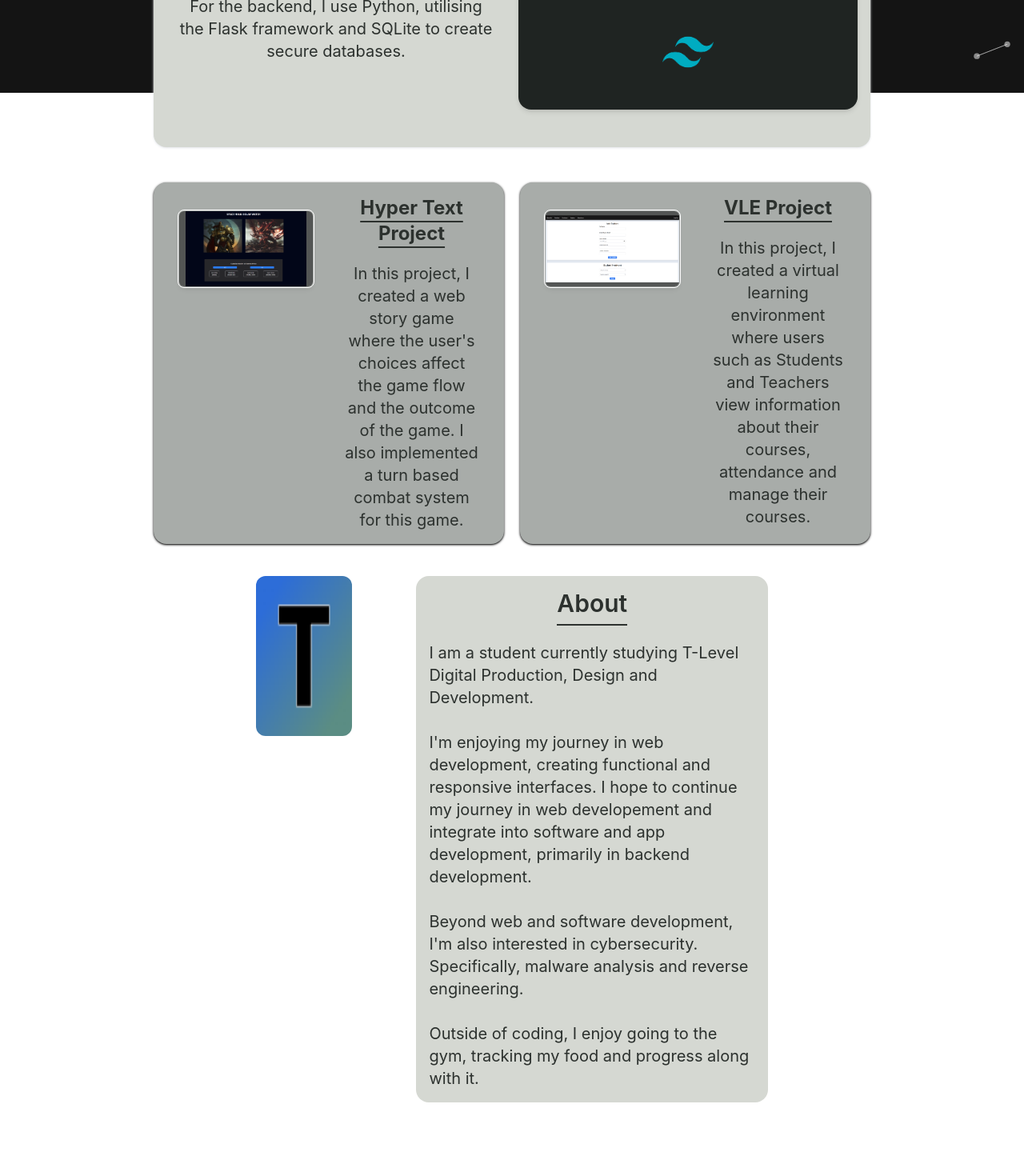
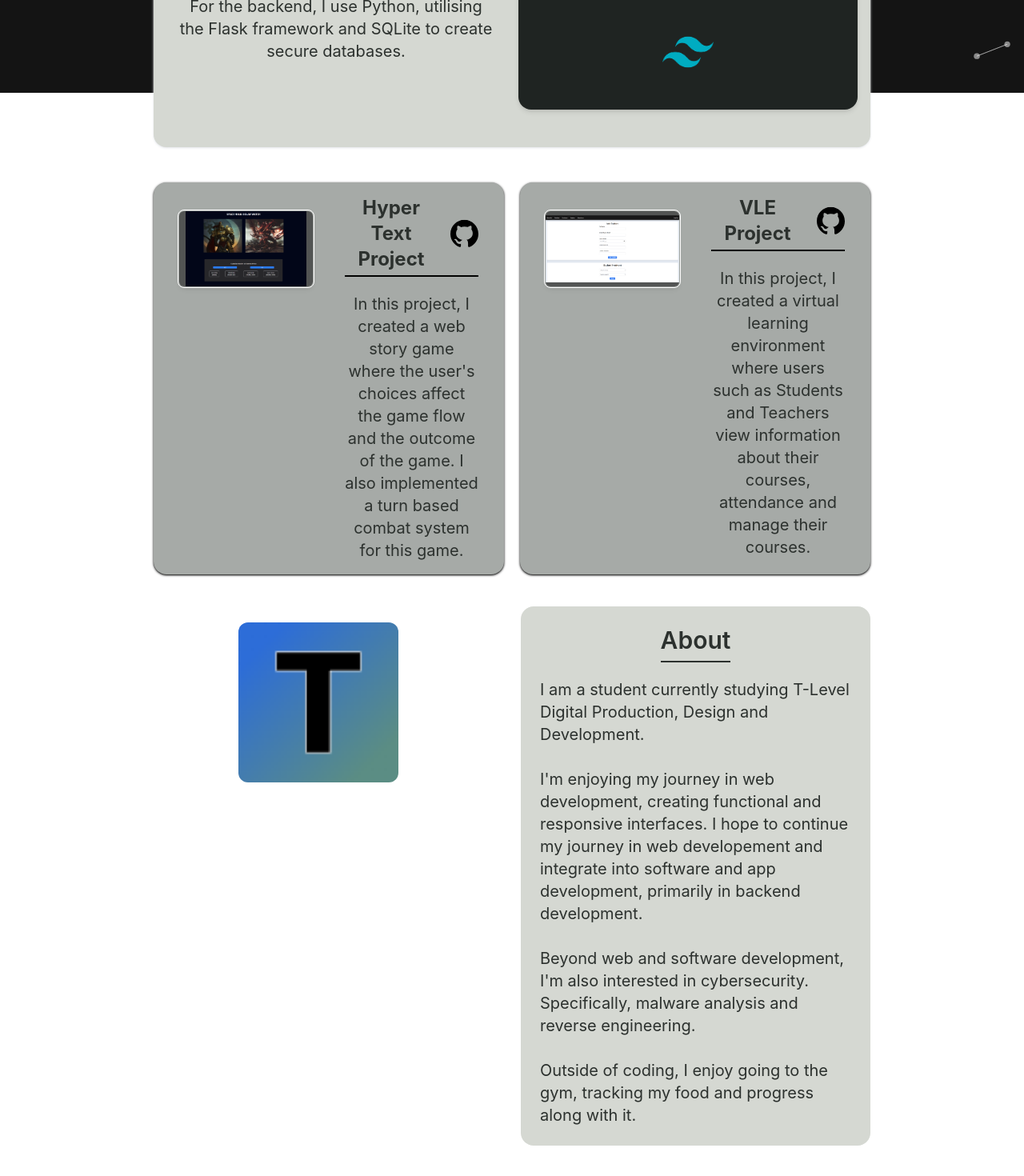
Before and after one commit to thomas-stk/thomas-stk.github.io, a React (Create React App) app: page / in a window 1280 px wide. Shown: the part 684-2154 px from the top of the page at 80% size. Before the commit the page ends 2102 px from the top, so only its background shows below. Built offline with nearby package versions, Linux system fonts and the light colour scheme.

Commit message:
Added profile, links to all socials as well as Alt tags and aria-label

```diff
--- a/src/App.css
+++ b/src/App.css
@@ -94,7 +94,7 @@
 }
 
 .projectBg {
-  background-color: #a8aca9;
+  background-color: #a6aaa7;
 }
 
 .projectText {
--- a/src/App.js
+++ b/src/App.js
@@ -21,9 +21,9 @@ function App() {
               Portfolio
             </div>
             <ul className='flex flex-row flex-wrap justify-center space-x-4 sm:space-x-8 sm:text-xl sm:font-semibold'>
-              <li className='p-2 sm:p-5 transition-y-3 hover:-translate-y-2 delay-100 duration-300 ease-in-out hover:text-teal-900'><a href='#Projects'>Projects</a></li>
+              <li className='p-2 sm:p-5 transition-y-3 hover:-translate-y-2 delay-100 duration-300 ease-in-out hover:text-white'><a href='#Projects'>Projects</a></li>
 
-              <li className='p-2 sm:p-5 transition-y-3 hover:-translate-y-2 delay-100 duration-300 ease-in-out hover:text-teal-900'>About</li>
+              <li className='p-2 sm:p-5 transition-y-3 hover:-translate-y-2 delay-100 duration-300 ease-in-out hover:text-white'><a href='#About'>About</a></li>
             </ul>
 
           </div>
@@ -58,39 +58,39 @@ function App() {
             <div className='sm:w-1/2 sm:h-full mt-5 sm:mt-10 '>
               <div className='appBg flex flex-wrap justify-center py-10 gap-5 sm:gap-10 sm:justify-center sm:py-10 shadow-md rounded-2xl'>
                 <div className='w-[15%] tooltip transition delay-100 duration-300 ease-in-out hover:-translate-y-3'>
-                  <img alt='css icon' src='/Icons/css.png'></img>
+                  <img alt='CSS' src='/Icons/css.png'></img>
                   <span className='tooltiptext'>CSS</span>
                 </div>
                 <div className='w-[15%] tooltip transition delay-100 duration-300 ease-in-out hover:-translate-y-3'>
-                  <img alt='flask icon' src='/Icons/flask1.png'></img>
+                  <img alt='Flask' src='/Icons/flask1.png'></img>
                   <span className='tooltiptext'>Flask</span>
                 </div>
                 <div className='w-[15%] tooltip transition delay-100 duration-300 ease-in-out hover:-translate-y-3'>
-                  <img alt='html icon' src='/Icons/html.png'></img>
+                  <img alt='HTML' src='/Icons/html.png'></img>
                   <span className='tooltiptext'>HTML</span>
                 </div>
                 <div className='w-[15%] tooltip transition delay-100 duration-300 ease-in-out hover:-translate-y-3'>
-                  <img alt='jinja icon' src='/Icons/jinja1.png'></img>
+                  <img alt='Jinja' src='/Icons/jinja1.png'></img>
                   <span className='tooltiptext'>Jinja</span>
                 </div>
                 <div className='w-[15%] tooltip transition delay-100 duration-300 ease-in-out hover:-translate-y-3'>
-                  <img alt='JavaScript icon' src='/Icons/js.png'></img>
+                  <img alt='JavaScript' src='/Icons/js.png'></img>
                   <span className='tooltiptext'>JavaScript</span>
                 </div>
                 <div className='w-[15%] tooltip transition delay-100 duration-300 ease-in-out hover:-translate-y-3'>
-                  <img alt='Python icon' src='/Icons/python.png'></img>
+                  <img alt='Python' src='/Icons/python.png'></img>
                   <span className='tooltiptext'>Python</span>
                 </div>
                 <div className='w-[15%] tooltip transition delay-100 duration-300 ease-in-out hover:-translate-y-3'>
-                  <img src='/Icons/react.png' alt='React icon'></img>
+                  <img src='/Icons/react.png' alt='React'></img>
                   <span className='tooltiptext'>React</span>
                 </div>
                 <div className='w-[15%] tooltip transition delay-100 duration-300 ease-in-out hover:-translate-y-3'>
-                  <img src='/Icons/sqlite.png' alt='sqlite icon'></img>
+                  <img src='/Icons/sqlite.png' alt='SQLite'></img>
                   <span className='tooltiptext'>SQLite</span>
                 </div>
                 <div className='w-[15%] tooltip transition delay-100 duration-300 ease-in-out hover:-translate-y-3'>
-                  <img src='/Icons/tailwind.png' alt='TailwindCSS icon'></img>
+                  <img src='/Icons/tailwind.png' alt='TailwindCSS'></img>
                   <span className='tooltiptext'>TailwindCSS</span>
                 </div>
 
@@ -108,10 +108,25 @@ function App() {
           <div className='flex flex-col mt-6 w-3/4 mx-auto md:w-full rounded-2xl projectBg text-white p-4 min-h-[400px] md:min-h-[300px] sm:p-4 md:p-4 lg:rounded-2xl flex-1 shadow-sm shadow-black transition delay-100 duration-300 ease-in-out hover:scale-102'>
             <div className='flex flex-col xl:flex-row justify-center items-center md:items-start gap-5 w-full px-4 md:gap-10 md:w-full'>
               <div className='md:w-full md:mx-auto md:justify-center md:items-center md:mt-5'>
-                <img src='/Icons/hypertext.png' alt='HyperText Project' className='w-full lg:aspect-video object-contain bg-black/50 rounded-md outline outline-offset-1 outline-bg-white shadow-md'></img>
+                <img src='/Icons/hypertext.png' alt='Screenshot of HyperText Project' className='w-full lg:aspect-video object-contain bg-black/50 rounded-md outline outline-offset-1 outline-bg-white shadow-md'></img>
               </div>
               <div className='flex flex-col w-full justify-center items-center text-center md:w-full md:justify-center md:items-center md:text-center md:content-start secondText'>
-                <h2 className='sm:text-2xl text-xl font-bold underline underline-offset-8'>Hyper Text Project</h2>
+                <div className='flex flex-row border-b-2 border-black pb-1 items-center gap-1 md:gap-5'>
+                  <h2 className='sm:text-2xl text-xl font-bold'>Hyper Text Project</h2>
+
+                  {/* Black github svg */}
+                  <a href='https://github.com/thomas-stk/HyperText-Game' aria-label="View HyperText Project Source Code on GitHub" rel='noopener noreferrer' target='_blank'><svg className='-ml-1' width="35" height="56" viewBox="0 0 98 96" fill="none" xmlns="http://www.w3.org/2000/svg">
+                    <g clip-path="url(#clip0_730_27126)">
+                      <path d="M41.4395 69.3848C28.8066 67.8535 19.9062 58.7617 19.9062 46.9902C19.9062 42.2051 21.6289 37.0371 24.5 33.5918C23.2559 30.4336 23.4473 23.7344 24.8828 20.959C28.7109 20.4805 33.8789 22.4902 36.9414 25.2656C40.5781 24.1172 44.4062 23.543 49.0957 23.543C53.7852 23.543 57.6133 24.1172 61.0586 25.1699C64.0254 22.4902 69.2891 20.4805 73.1172 20.959C74.457 23.543 74.6484 30.2422 73.4043 33.4961C76.4668 37.1328 78.0937 42.0137 78.0937 46.9902C78.0937 58.7617 69.1934 67.6621 56.3691 69.2891C59.623 71.3945 61.8242 75.9883 61.8242 81.252L61.8242 91.2051C61.8242 94.0762 64.2168 95.7031 67.0879 94.5547C84.4102 87.9512 98 70.6289 98 49.1914C98 22.1074 75.9883 6.69539e-07 48.9043 4.309e-07C21.8203 1.92261e-07 -1.9479e-07 22.1074 -4.3343e-07 49.1914C-6.20631e-07 70.4375 13.4941 88.0469 31.6777 94.6504C34.2617 95.6074 36.75 93.8848 36.75 91.3008L36.75 83.6445C35.4102 84.2188 33.6875 84.6016 32.1562 84.6016C25.8398 84.6016 22.1074 81.1563 19.4277 74.7441C18.375 72.1602 17.2266 70.6289 15.0254 70.3418C13.877 70.2461 13.4941 69.7676 13.4941 69.1934C13.4941 68.0449 15.4082 67.1836 17.3223 67.1836C20.0977 67.1836 22.4902 68.9063 24.9785 72.4473C26.8926 75.2227 28.9023 76.4668 31.2949 76.4668C33.6875 76.4668 35.2187 75.6055 37.4199 73.4043C39.0469 71.7773 40.291 70.3418 41.4395 69.3848Z" fill="black" />
+                    </g>
+                    <defs>
+                      <clipPath id="clip0_730_27126">
+                        <rect width="98" height="96" fill="white" />
+                      </clipPath>
+                    </defs>
+                  </svg></a>
+
+                </div>
                 <p className='sm:text-xl text-lg font-normal mt-3 md:mt-5 '>In this project, I created a web story game where the user's choices affect the game flow and the outcome of the game. I also implemented a turn based combat system for this game.
                 </p>
               </div>
@@ -122,10 +137,24 @@ function App() {
           <div className='flex flex-col mt-6 w-3/4 mx-auto md:w-full rounded-2xl projectBg text-white p-4 min-h-[400px] md:min-h-[300px] sm:p-4 md:p-4 lg:rounded-2xl flex-1 shadow-sm shadow-black transition delay-100 duration-300 ease-in-out hover:scale-102'>
             <div className='flex flex-col xl:flex-row justify-center items-center md:items-start gap-5 w-full px-4 md:gap-10 md:w-full'>
               <div className='md:w-full md:mx-auto md:justify-center md:items-center md:mt-5'>
-                <img src='/Icons/vle.png' alt='Virtual Learning Environment Project' className='w-full lg:aspect-video object-contain bg-black/50 rounded-md outline outline-offset-1 outline-bg-white shadow-md'></img>
+                <img src='/Icons/vle.png' alt='Screenshot of Virtual Learning Environment Project' className='w-full lg:aspect-video object-contain bg-black/50 rounded-md outline outline-offset-1 outline-bg-white shadow-md'></img>
               </div>
               <div className='flex flex-col w-full justify-center items-center text-center md:w-full md:justify-center md:items-center md:text-center md:content-start secondText'>
-                <h2 className='sm:text-2xl text-xl font-bold underline underline-offset-8'>VLE Project</h2>
+                <div className='flex flex-row border-b-2 border-black pb-1 items-center gap-5'>
+                  <h2 className='sm:text-2xl text-xl font-bold'>VLE Project</h2>
+
+                  {/* Black github svg */}
+                  <a href='https://github.com/thomas-stk/Database-project-VLE-React-App' aria-label="View VLE Project Source Code on GitHub" rel='noopener noreferrer' target='_blank'><svg className='-ml-1' width="35" height="56" viewBox="0 0 98 96" fill="none" xmlns="http://www.w3.org/2000/svg">
+                    <g clip-path="url(#clip0_730_27126)">
+                      <path d="M41.4395 69.3848C28.8066 67.8535 19.9062 58.7617 19.9062 46.9902C19.9062 42.2051 21.6289 37.0371 24.5 33.5918C23.2559 30.4336 23.4473 23.7344 24.8828 20.959C28.7109 20.4805 33.8789 22.4902 36.9414 25.2656C40.5781 24.1172 44.4062 23.543 49.0957 23.543C53.7852 23.543 57.6133 24.1172 61.0586 25.1699C64.0254 22.4902 69.2891 20.4805 73.1172 20.959C74.457 23.543 74.6484 30.2422 73.4043 33.4961C76.4668 37.1328 78.0937 42.0137 78.0937 46.9902C78.0937 58.7617 69.1934 67.6621 56.3691 69.2891C59.623 71.3945 61.8242 75.9883 61.8242 81.252L61.8242 91.2051C61.8242 94.0762 64.2168 95.7031 67.0879 94.5547C84.4102 87.9512 98 70.6289 98 49.1914C98 22.1074 75.9883 6.69539e-07 48.9043 4.309e-07C21.8203 1.92261e-07 -1.9479e-07 22.1074 -4.3343e-07 49.1914C-6.20631e-07 70.4375 13.4941 88.0469 31.6777 94.6504C34.2617 95.6074 36.75 93.8848 36.75 91.3008L36.75 83.6445C35.4102 84.2188 33.6875 84.6016 32.1562 84.6016C25.8398 84.6016 22.1074 81.1563 19.4277 74.7441C18.375 72.1602 17.2266 70.6289 15.0254 70.3418C13.877 70.2461 13.4941 69.7676 13.4941 69.1934C13.4941 68.0449 15.4082 67.1836 17.3223 67.1836C20.0977 67.1836 22.4902 68.9063 24.9785 72.4473C26.8926 75.2227 28.9023 76.4668 31.2949 76.4668C33.6875 76.4668 35.2187 75.6055 37.4199 73.4043C39.0469 71.7773 40.291 70.3418 41.4395 69.3848Z" fill="black" />
+                    </g>
+                    <defs>
+                      <clipPath id="clip0_730_27126">
+                        <rect width="98" height="96" fill="white" />
+                      </clipPath>
+                    </defs>
+                  </svg></a>
+                </div>
                 <p className='sm:text-xl text-lg font-normal mt-3 md:mt-5 '>In this project, I created a virtual learning environment where users such as Students and Teachers view information about their courses, attendance and manage their courses.
                 </p>
               </div>
@@ -133,7 +162,37 @@ function App() {
           </div>
         </div>
 
-        {/* About Section for mobile*/}
+
+        {/* About Section for mobile */}
+
+        {/* Profile picture section for mobile */}
+        <div className='md:hidden flex flex-col w-full items-center'>
+          <div className='mt-5'>
+            <img src='/favicon-96x96.png' alt='Thomas Stokes Avatar' className='md:w-fit md:size-50 rounded-xl'></img>
+          </div>
+          <div className='mt-3'>
+            <h3 className='font-semibold text-2xl text-white font-sans'>Thomas Stokes</h3>
+            <p className='text-white font-sans text-xs'>Norwich, UK</p>
+          </div>
+          <div className='flex flex-row items-center space-x-4 mt-2'>
+
+            {/* Github profile Link */}
+            <a href='https://github.com/thomas-stk' aria-label="Visit Thomas Stokes' GitHub Profile" rel='noopener noreferrer' target='_blank'><svg width="37" height="56" viewBox="0 0 98 96" fill="none" xmlns="http://www.w3.org/2000/svg">
+              <g clip-path="url(#clip0_730_27136)"><path d="M41.4395 69.3848C28.8066 67.8535 19.9062 58.7617 19.9062 46.9902C19.9062 42.2051 21.6289 37.0371 24.5 33.5918C23.2559 30.4336 23.4473 23.7344 24.8828 20.959C28.7109 20.4805 33.8789 22.4902 36.9414 25.2656C40.5781 24.1172 44.4062 23.543 49.0957 23.543C53.7852 23.543 57.6133 24.1172 61.0586 25.1699C64.0254 22.4902 69.2891 20.4805 73.1172 20.959C74.457 23.543 74.6484 30.2422 73.4043 33.4961C76.4668 37.1328 78.0937 42.0137 78.0937 46.9902C78.0937 58.7617 69.1934 67.6621 56.3691 69.2891C59.623 71.3945 61.8242 75.9883 61.8242 81.252L61.8242 91.2051C61.8242 94.0762 64.2168 95.7031 67.0879 94.5547C84.4102 87.9512 98 70.6289 98 49.1914C98 22.1074 75.9883 6.69539e-07 48.9043 4.309e-07C21.8203 1.92261e-07 -1.9479e-07 22.1074 -4.3343e-07 49.1914C-6.20631e-07 70.4375 13.4941 88.0469 31.6777 94.6504C34.2617 95.6074 36.75 93.8848 36.75 91.3008L36.75 83.6445C35.4102 84.2188 33.6875 84.6016 32.1562 84.6016C25.8398 84.6016 22.1074 81.1563 19.4277 74.7441C18.375 72.1602 17.2266 70.6289 15.0254 70.3418C13.877 70.2461 13.4941 69.7676 13.4941 69.1934C13.4941 68.0449 15.4082 67.1836 17.3223 67.1836C20.0977 67.1836 22.4902 68.9063 24.9785 72.4473C26.8926 75.2227 28.9023 76.4668 31.2949 76.4668C33.6875 76.4668 35.2187 75.6055 37.4199 73.4043C39.0469 71.7773 40.291 70.3418 41.4395 69.3848Z" fill="white" /></g>
+              <defs><clipPath id="clip0_730_27136"><rect width="98" height="96" fill="white" /></clipPath></defs></svg></a>
+
+            {/* Gmail link */}
+            <a href="mailto:thomas.stk.7@gmail.com" aria-label="Email Thomas Stokes" rel='noopener noreferrer' target='_blank'><svg xmlns="http://www.w3.org/2000/svg" viewBox="0 0 24 24" fill="white" width="45" height="56">
+              <path d="M1.5 8.67v8.58a3 3 0 0 0 3 3h15a3 3 0 0 0 3-3V8.67l-8.928 5.493a3 3 0 0 1-3.144 0L1.5 8.67Z" />
+              <path d="M22.5 6.908V6.75a3 3 0 0 0-3-3h-15a3 3 0 0 0-3 3v.158l9.714 5.978a1.5 1.5 0 0 0 1.572 0L22.5 6.908Z" />
+            </svg></a>
+
+            {/* LinkedIn link */}
+            <a href="https://www.linkedin.com/in/thomas-stokes-912b043a8/" rel='noopener noreferrer' target='_blank'><img src="/inBug-White.png" alt="LinkedIn Icon" width="35" height="50"></img></a>
+
+          </div>
+        </div>
+        {/* Text Section of the about section */}
         <div className='flex sm:hidden flex-col mt-6 w-[95%] max-w-full mx-auto shadow-sm shadow-gray-200 rounded-2xl secondBg secondText p-4 min-h-[600px] sm:min-h-[500px] sm:p-4 md:p-4 lg:rounded-2xl lg:w-[70%]'>
           <div className='flex flex-col items-center'>
             <div className='flex flex-row '>
@@ -147,24 +206,43 @@ function App() {
           </div>
         </div>
 
+
+
+
         {/* About Section for desktop*/}
-        <div className='hidden md:mt-5 md:flex md:flex-row md:justify-evenly md:w-1/2 md:mx-auto md:gap-20'>
+        <div className='hidden md:mt-5 md:flex md:flex-row md:justify-evenly md:w-[95%] lg:w-[70%] md:mx-auto gap-12' id='About'>
 
-          {/* Profile picture section */}
-          <div className='flex flex-col w-full'>
-            <div>
-              <img src='/favicon-96x96.png' alt='Profile picture' className='md:w-fit md:size-50 rounded-xl'></img>
+          {/* Profile picture section for desktop*/}
+          <div className='flex flex-col w-full items-center'>
+            <div className='mt-5'>
+              <img src='/favicon-96x96.png' alt='Thomas Stokes Avatar' className='md:w-fit md:size-50 rounded-xl'></img>
             </div>
-            <div className='flex flex-row '>
-              <a href='https://github.com/thomas-stk' rel='noopener noreferrer' target='_blank'><svg alt="Github Icon" width="40" height="56" viewBox="0 0 98 96" fill="none" xmlns="http://www.w3.org/2000/svg">
-              <g clip-path="url(#clip0_730_27136)"><path d="M41.4395 69.3848C28.8066 67.8535 19.9062 58.7617 19.9062 46.9902C19.9062 42.2051 21.6289 37.0371 24.5 33.5918C23.2559 30.4336 23.4473 23.7344 24.8828 20.959C28.7109 20.4805 33.8789 22.4902 36.9414 25.2656C40.5781 24.1172 44.4062 23.543 49.0957 23.543C53.7852 23.543 57.6133 24.1172 61.0586 25.1699C64.0254 22.4902 69.2891 20.4805 73.1172 20.959C74.457 23.543 74.6484 30.2422 73.4043 33.4961C76.4668 37.1328 78.0937 42.0137 78.0937 46.9902C78.0937 58.7617 69.1934 67.6621 56.3691 69.2891C59.623 71.3945 61.8242 75.9883 61.8242 81.252L61.8242 91.2051C61.8242 94.0762 64.2168 95.7031 67.0879 94.5547C84.4102 87.9512 98 70.6289 98 49.1914C98 22.1074 75.9883 6.69539e-07 48.9043 4.309e-07C21.8203 1.92261e-07 -1.9479e-07 22.1074 -4.3343e-07 49.1914C-6.20631e-07 70.4375 13.4941 88.0469 31.6777 94.6504C34.2617 95.6074 36.75 93.8848 36.75 91.3008L36.75 83.6445C35.4102 84.2188 33.6875 84.6016 32.1562 84.6016C25.8398 84.6016 22.1074 81.1563 19.4277 74.7441C18.375 72.1602 17.2266 70.6289 15.0254 70.3418C13.877 70.2461 13.4941 69.7676 13.4941 69.1934C13.4941 68.0449 15.4082 67.1836 17.3223 67.1836C20.0977 67.1836 22.4902 68.9063 24.9785 72.4473C26.8926 75.2227 28.9023 76.4668 31.2949 76.4668C33.6875 76.4668 35.2187 75.6055 37.4199 73.4043C39.0469 71.7773 40.291 70.3418 41.4395 69.3848Z" fill="white"/></g>
-              <defs><clipPath id="clip0_730_27136"><rect width="98" height="96" fill="white"/></clipPath></defs></svg></a>
+            <div className='mt-3'>
+              <h3 className='font-semibold text-2xl text-white font-sans'>Thomas Stokes</h3>
+              <p className='text-white font-sans text-xs'>Norwich, UK</p>
+            </div>
+            <div className='flex flex-row items-center space-x-4 mt-2'>
+
+              {/* Github profile Link */}
+              <a href='https://github.com/thomas-stk' aria-label="Visit Thomas Stokes' GitHub Profile" rel='noopener noreferrer' target='_blank'><svg width="37" height="56" viewBox="0 0 98 96" fill="none" xmlns="http://www.w3.org/2000/svg">
+                <g clip-path="url(#clip0_730_27136)"><path d="M41.4395 69.3848C28.8066 67.8535 19.9062 58.7617 19.9062 46.9902C19.9062 42.2051 21.6289 37.0371 24.5 33.5918C23.2559 30.4336 23.4473 23.7344 24.8828 20.959C28.7109 20.4805 33.8789 22.4902 36.9414 25.2656C40.5781 24.1172 44.4062 23.543 49.0957 23.543C53.7852 23.543 57.6133 24.1172 61.0586 25.1699C64.0254 22.4902 69.2891 20.4805 73.1172 20.959C74.457 23.543 74.6484 30.2422 73.4043 33.4961C76.4668 37.1328 78.0937 42.0137 78.0937 46.9902C78.0937 58.7617 69.1934 67.6621 56.3691 69.2891C59.623 71.3945 61.8242 75.9883 61.8242 81.252L61.8242 91.2051C61.8242 94.0762 64.2168 95.7031 67.0879 94.5547C84.4102 87.9512 98 70.6289 98 49.1914C98 22.1074 75.9883 6.69539e-07 48.9043 4.309e-07C21.8203 1.92261e-07 -1.9479e-07 22.1074 -4.3343e-07 49.1914C-6.20631e-07 70.4375 13.4941 88.0469 31.6777 94.6504C34.2617 95.6074 36.75 93.8848 36.75 91.3008L36.75 83.6445C35.4102 84.2188 33.6875 84.6016 32.1562 84.6016C25.8398 84.6016 22.1074 81.1563 19.4277 74.7441C18.375 72.1602 17.2266 70.6289 15.0254 70.3418C13.877 70.2461 13.4941 69.7676 13.4941 69.1934C13.4941 68.0449 15.4082 67.1836 17.3223 67.1836C20.0977 67.1836 22.4902 68.9063 24.9785 72.4473C26.8926 75.2227 28.9023 76.4668 31.2949 76.4668C33.6875 76.4668 35.2187 75.6055 37.4199 73.4043C39.0469 71.7773 40.291 70.3418 41.4395 69.3848Z" fill="white" /></g>
+                <defs><clipPath id="clip0_730_27136"><rect width="98" height="96" fill="white" /></clipPath></defs></svg></a>
+
+              {/* Gmail link */}
+              <a href="mailto:thomas.stk.7@gmail.com" aria-label="Email Thomas Stokes" rel='noopener noreferrer' target='_blank'><svg xmlns="http://www.w3.org/2000/svg" viewBox="0 0 24 24" fill="white" width="45" height="56">
+                <path d="M1.5 8.67v8.58a3 3 0 0 0 3 3h15a3 3 0 0 0 3-3V8.67l-8.928 5.493a3 3 0 0 1-3.144 0L1.5 8.67Z" />
+                <path d="M22.5 6.908V6.75a3 3 0 0 0-3-3h-15a3 3 0 0 0-3 3v.158l9.714 5.978a1.5 1.5 0 0 0 1.572 0L22.5 6.908Z" />
+              </svg></a>
+
+              {/* LinkedIn link */}
+              <a href="https://www.linkedin.com/in/thomas-stokes-912b043a8/" rel='noopener noreferrer' target='_blank'><img src="/inBug-White.png" alt="LinkedIn" width="35" height="50"></img></a>
+
             </div>
           </div>
 
 
-          {/* Text section */}
-          <div className='flex flex-col items-center secondBg secondText md:mx-auto md:p-4 md:min-h-1/2 md:rounded-2xl'>
+          {/* Text section for desktop*/}
+          <div className='flex flex-col w-full items-center secondBg secondText md:mx-auto md:p-6 md:min-h-1/2 md:rounded-2xl'>
             <div className='flex flex-col items-center'>
               <h1 className='border-b-2 flex items-center gap-2 font-semibold pb-2 secondText text-2xl md:text-3xl'>About</h1>
               <p className='md:text-xl text-lg font-normal mt-3 md:mt-5 '>I am a student currently studying T-Level Digital Production, Design and Development.<br /><br />
```
Also changed, not shown: public/InBug-White.png (added).
